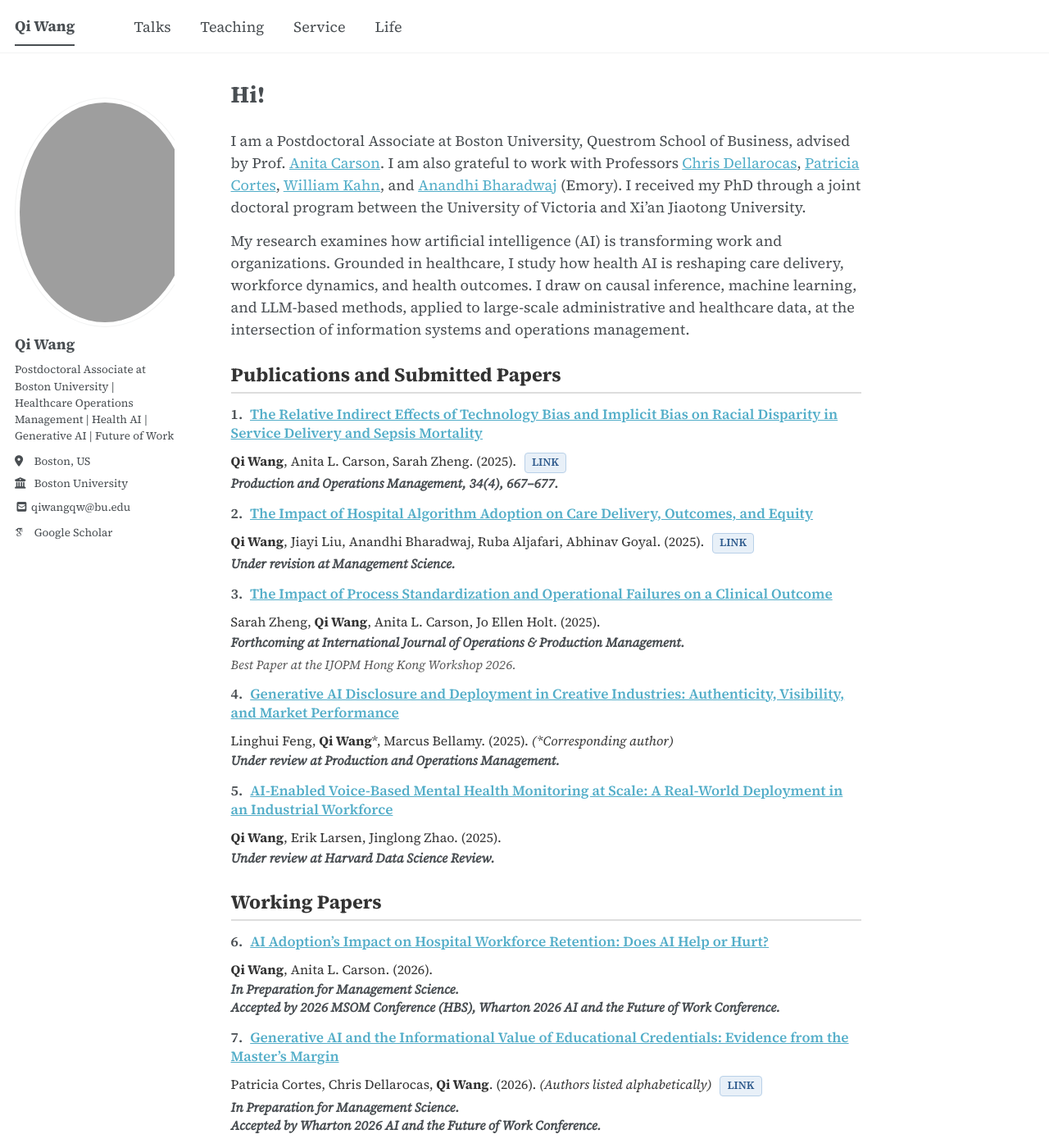
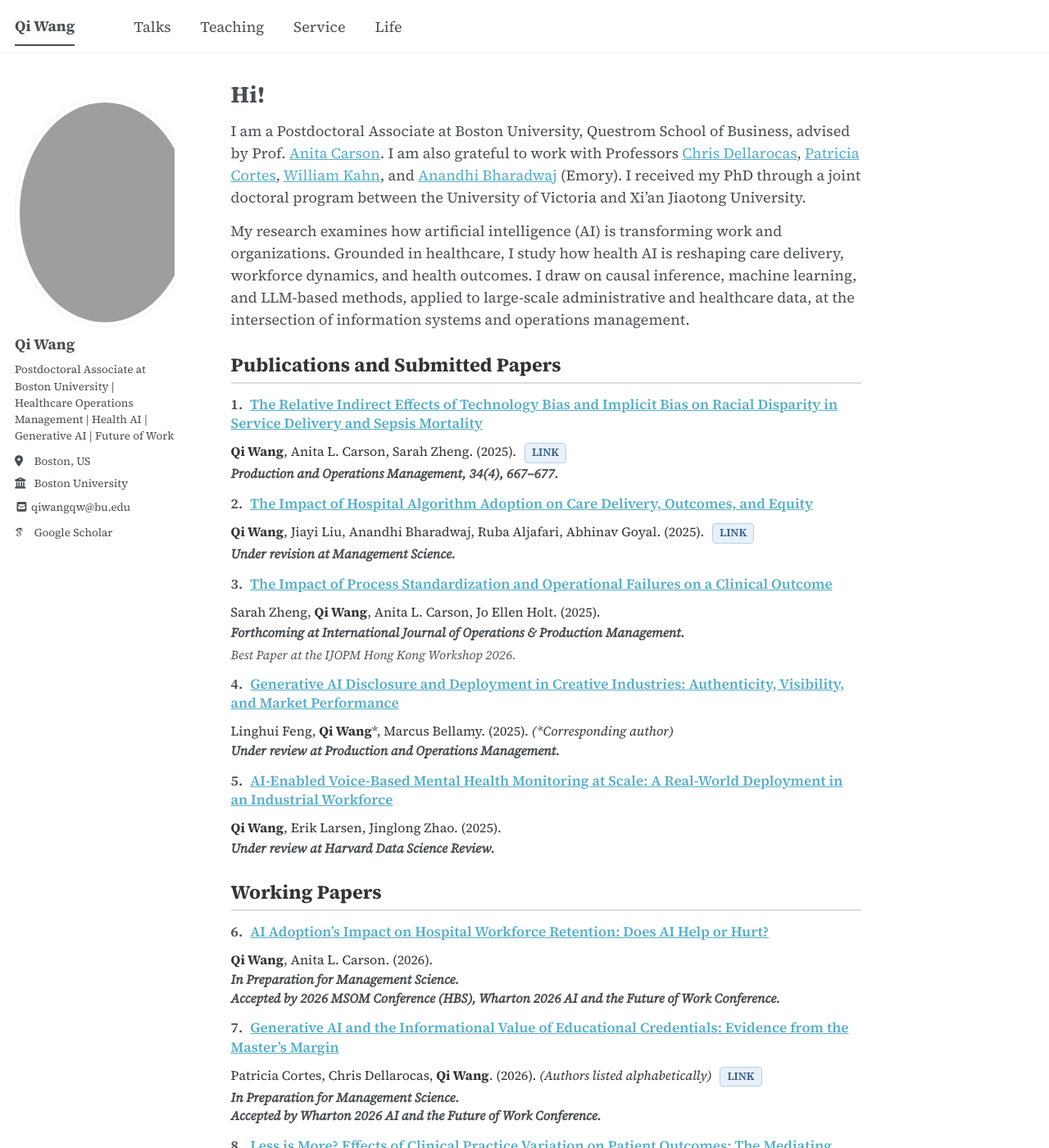
Before and after one commit to qiwang-katherine/qiwang-katherine.github.io, a Jekyll site: the page built from _pages/about.md, in a window 1280 px wide and 1400 px high. Shown: the whole window at 82% size. Built offline with Jekyll 4.4.1, drawn with Linux system fonts in a browser that asks for light colours; some web fonts are replaced; a script bundle is joined from its source files by our own code; library files that are not in the unit come from our copies.

Commit message:
main.scss

```diff
--- a/assets/css/main.scss
+++ b/assets/css/main.scss
@@ -247,3 +247,12 @@ font-family: 'Source Serif 4', Georgia, 'Times New Roman', serif !important;
 p {
   margin: 0.8em 0 !important;
 }
+
+/* ========== Reduce space between page title and first paragraph ========== */
+.page__title {
+  margin-bottom: 0.4em !important;   /* 之前默认约 1.2em */
+}
+
+.page__content > p:first-of-type {
+  margin-top: 0.3em !important;
+}
```
